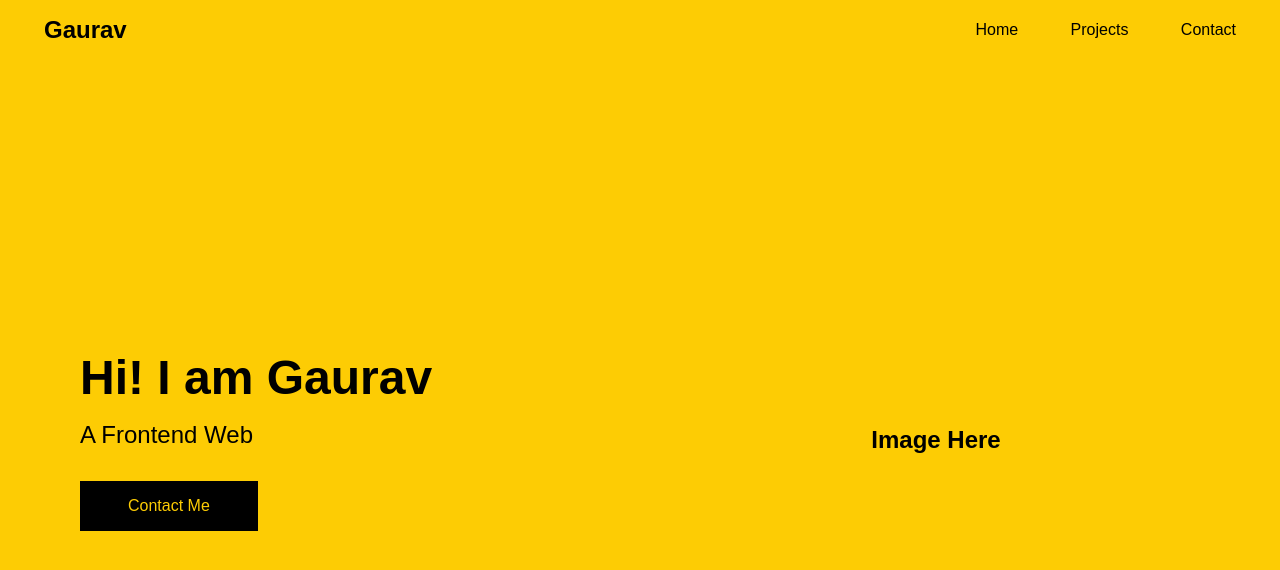
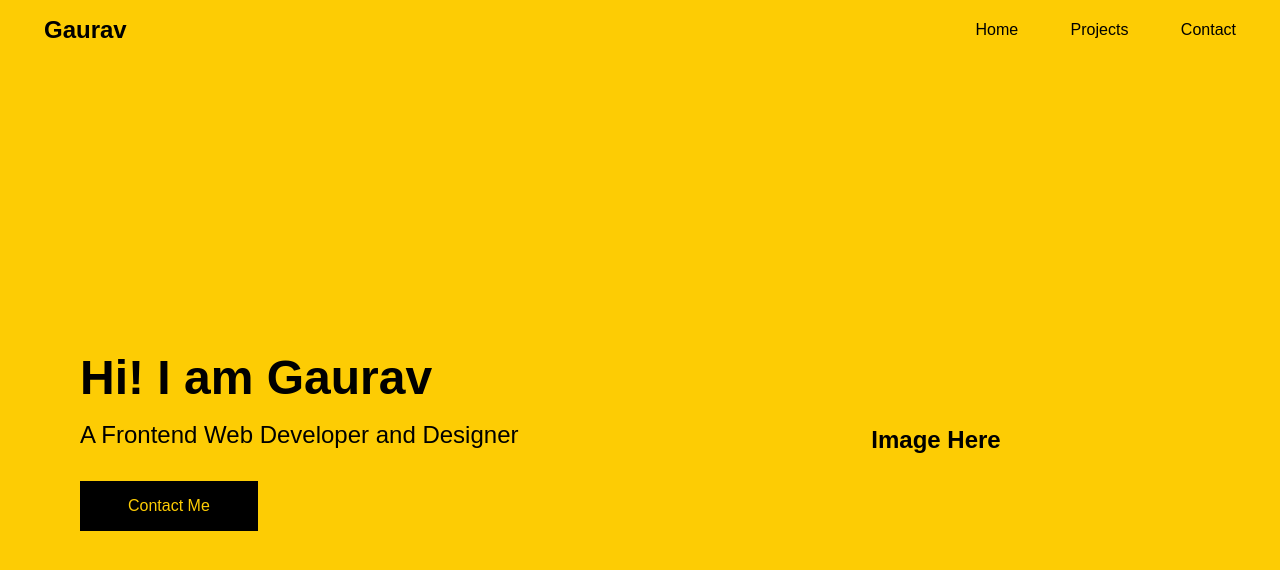
Before and after one commit to GauravVKulkarni/Portfolio, a plain HTML site: page index.html in a window 1280 px wide. Drawn offline with Linux system fonts and the light colour scheme.

Commit message:
changed desc

```diff
--- a/index.html
+++ b/index.html
@@ -19,7 +19,7 @@
         <div class="herocontainer">
             <div class="columnleft">
                 <h1>Hi! I am Gaurav</h1>
-                <p>A Frontend Web</p>
+                <p>A Frontend Web Developer and Designer</p>
                 <button>Contact Me</button>
             </div>
             <div class="columnright">
```
